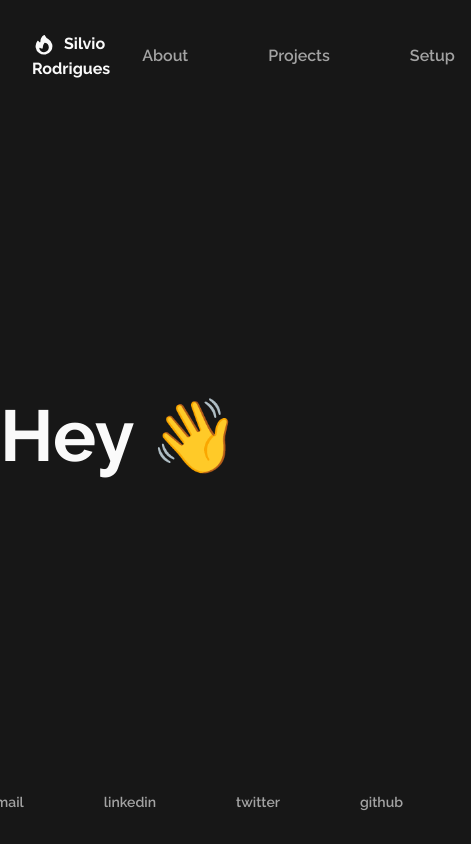
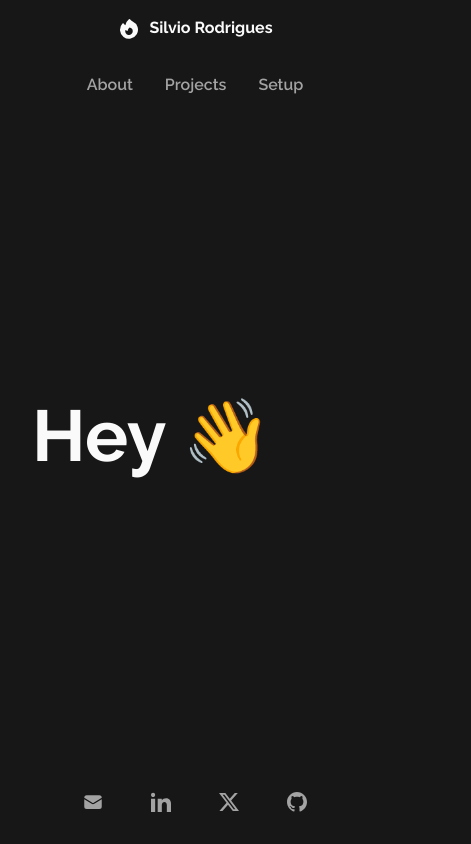
Before and after one commit to silviorodrigues/silviorodrigues.github.io, a Next.js app: page / in a window 390 px wide. Shown: the whole page, 471 px wide, since content can reach past the window. Built offline with nearby package versions, Linux system fonts and the light colour scheme.

Commit message:
Header and footer responsive

```diff
--- a/package.json
+++ b/package.json
@@ -9,7 +9,6 @@
     "lint": "next lint"
   },
   "dependencies": {
-    "@heroicons/react": "^2.0.18",
     "next": "14.0.2",
     "react": "^18",
     "react-dom": "^18"
--- a/src/app/layout.tsx
+++ b/src/app/layout.tsx
@@ -19,7 +19,7 @@
     <html lang="en" className={raleway.className}>
       <body className="bg-neutral-900 text-neutral-50 flex flex-col min-h-screen">
         <Header/>
-        <main className="container mx-auto py-8 flex-1 flex">
+        <main className="container mx-auto p-8 flex-1 flex">
           {children}
         </main>
         <Footer/>
--- a/src/components/footer.tsx
+++ b/src/components/footer.tsx
@@ -1,18 +1,47 @@
 export default function Footer() {
   return (
     <footer className="p-4 flex items-center justify-center">
-      <nav className="flex gap-12">
-        <a href="mailto:hi@silviorodrigues.dev" className="p-4 font-semibold text-sm text-neutral-400">
-          email
+      <nav className="flex sm:gap-12 gap-4">
+        <a href="mailto:hi@silviorodrigues.dev" className="p-4 text-neutral-400">
+          <svg
+            xmlns="http://www.w3.org/2000/svg"
+            className="w-5 h-5"
+            fill="currentColor"
+            viewBox="0 0 24 24"
+          >
+            <path d="M1.5 8.67v8.58a3 3 0 003 3h15a3 3 0 003-3V8.67l-8.928 5.493a3 3 0 01-3.144 0L1.5 8.67z" />
+            <path d="M22.5 6.908V6.75a3 3 0 00-3-3h-15a3 3 0 00-3 3v.158l9.714 5.978a1.5 1.5 0 001.572 0L22.5 6.908z" />
+          </svg>
         </a>
-        <a href="https://www.linkedin.com/in/silviorrr/" target="_blank" className="p-4 font-semibold text-sm text-neutral-400">
-          linkedin
+        <a href="https://www.linkedin.com/in/silviorrr/" target="_blank" className="p-4 text-neutral-400">
+          <svg
+            xmlns="http://www.w3.org/2000/svg"
+            className="h-5 w-5"
+            fill="currentColor"
+            viewBox="0 0 24 24"
+          >
+            <path d="M4.98 3.5c0 1.381-1.11 2.5-2.48 2.5s-2.48-1.119-2.48-2.5c0-1.38 1.11-2.5 2.48-2.5s2.48 1.12 2.48 2.5zm.02 4.5h-5v16h5v-16zm7.982 0h-4.968v16h4.969v-8.399c0-4.67 6.029-5.052 6.029 0v8.399h4.988v-10.131c0-7.88-8.922-7.593-11.018-3.714v-2.155z" />
+          </svg>
         </a>
-        <a href="https://twitter.com/silviorodrigu3s" target="_blank" className="p-4 font-semibold text-sm text-neutral-400">
-          twitter
+        <a href="https://twitter.com/silviorodrigu3s" target="_blank" className="p-4 text-neutral-400">
+          <svg
+            xmlns="http://www.w3.org/2000/svg"
+            className="h-5 w-5"
+            fill="currentColor"
+            viewBox="0 0 16 16"
+          >
+            <path d="M12.6.75h2.454l-5.36 6.142L16 15.25h-4.937l-3.867-5.07-4.425 5.07H.316l5.733-6.57L0 .75h5.063l3.495 4.633L12.601.75Zm-.86 13.028h1.36L4.323 2.145H2.865l8.875 11.633Z"/>
+          </svg>
         </a>
-        <a href="https://github.com/silviorodrigues" target="_blank" className="p-4 font-semibold text-sm text-neutral-400">
-          github
+        <a href="https://github.com/silviorodrigues" target="_blank" className="p-4 text-neutral-400">
+          <svg
+            xmlns="http://www.w3.org/2000/svg"
+            className="h-5 w-5"
+            fill="currentColor"
+            viewBox="0 0 24 24"
+          >
+            <path d="M12 0c-6.626 0-12 5.373-12 12 0 5.302 3.438 9.8 8.207 11.387.599.111.793-.261.793-.577v-2.234c-3.338.726-4.033-1.416-4.033-1.416-.546-1.387-1.333-1.756-1.333-1.756-1.089-.745.083-.729.083-.729 1.205.084 1.839 1.237 1.839 1.237 1.07 1.834 2.807 1.304 3.492.997.107-.775.418-1.305.762-1.604-2.665-.305-5.467-1.334-5.467-5.931 0-1.311.469-2.381 1.236-3.221-.124-.303-.535-1.524.117-3.176 0 0 1.008-.322 3.301 1.23.957-.266 1.983-.399 3.003-.404 1.02.005 2.047.138 3.006.404 2.291-1.552 3.297-1.23 3.297-1.23.653 1.653.242 2.874.118 3.176.77.84 1.235 1.911 1.235 3.221 0 4.609-2.807 5.624-5.479 5.921.43.372.823 1.102.823 2.222v3.293c0 .319.192.694.801.576 4.765-1.589 8.199-6.086 8.199-11.386 0-6.627-5.373-12-12-12z" />
+          </svg>
         </a>
       </nav>
     </footer>
--- a/src/components/header.tsx
+++ b/src/components/header.tsx
@@ -1,14 +1,20 @@
-import { FireIcon } from '@heroicons/react/20/solid';
-
 export default function Header() {
   return (
-    <header className="p-4 flex items-center justify-between">
+    <header className="sm:p-4 sm:flex-row flex-col flex items-center justify-between">
       <a href="#" className="font-bold p-4">
-        <FireIcon className="inline-block w-6 h-6 mr-2"/>
+        <svg
+          xmlns="http://www.w3.org/2000/svg"
+          className="inline-block w-6 h-6 mr-2"
+          fill="currentColor"
+          viewBox="0 0 24 24"
+        >
+          <path d="M12.963 2.286a.75.75 0 00-1.071-.136 9.742 9.742 0 00-3.539 6.177A7.547 7.547 0 016.648 6.61a.75.75 0 00-1.152-.082A9 9 0 1015.68 4.534a7.46 7.46 0 01-2.717-2.248zM15.75 14.25a3.75 3.75 0 11-7.313-1.172c.628.465 1.35.81 2.133 1a5.99 5.99 0 011.925-3.545 3.75 3.75 0 013.255 3.717z" />
+        </svg>
+
         Silvio Rodrigues
       </a>
 
-      <nav className="flex gap-12">
+      <nav className="flex sm:gap-12">
         <a href="#" className="p-4 font-semibold text-neutral-400">
           About
         </a>
```
Also changed, not shown: 1 other file (tests, documents, lock files or other folders).
